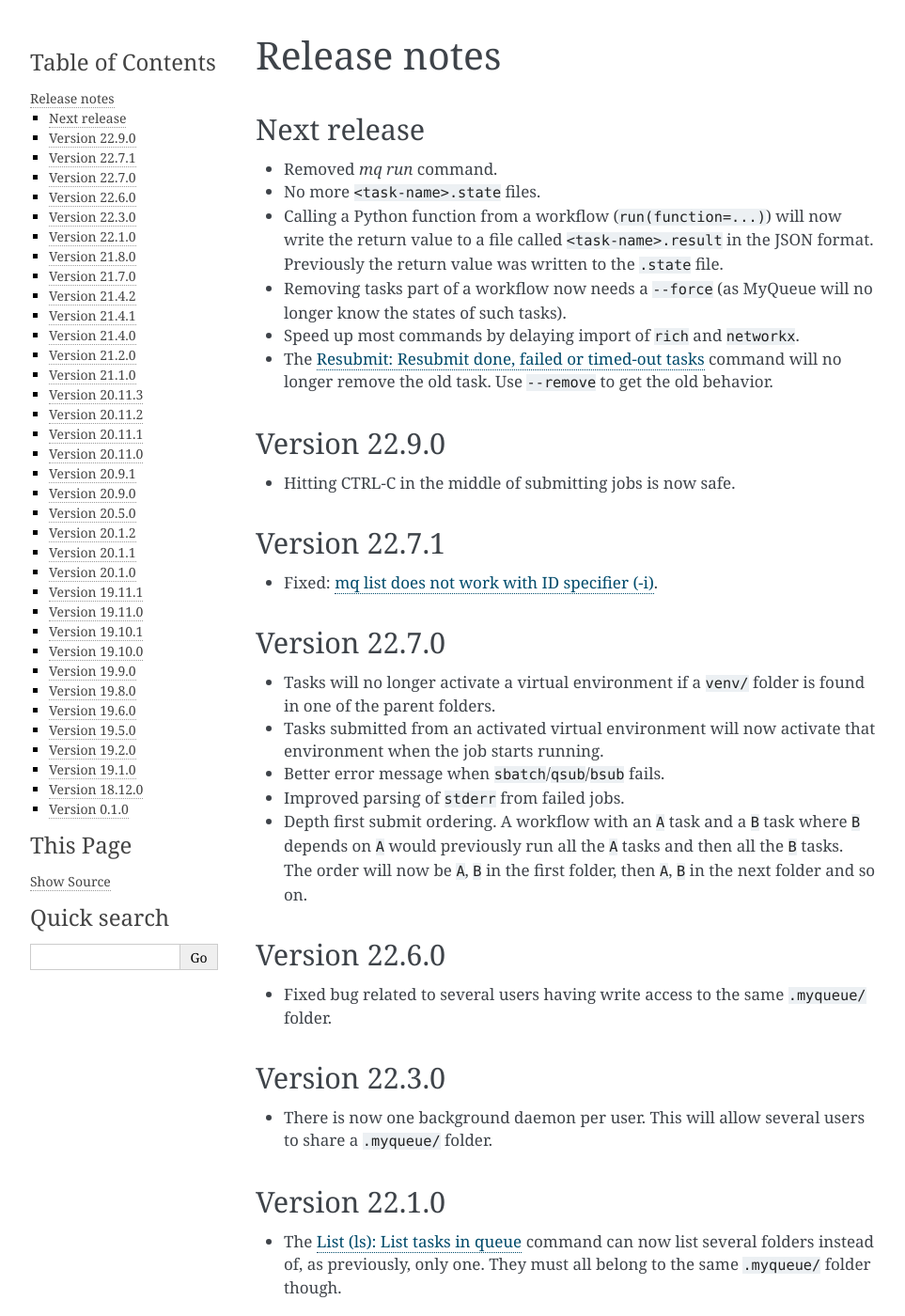
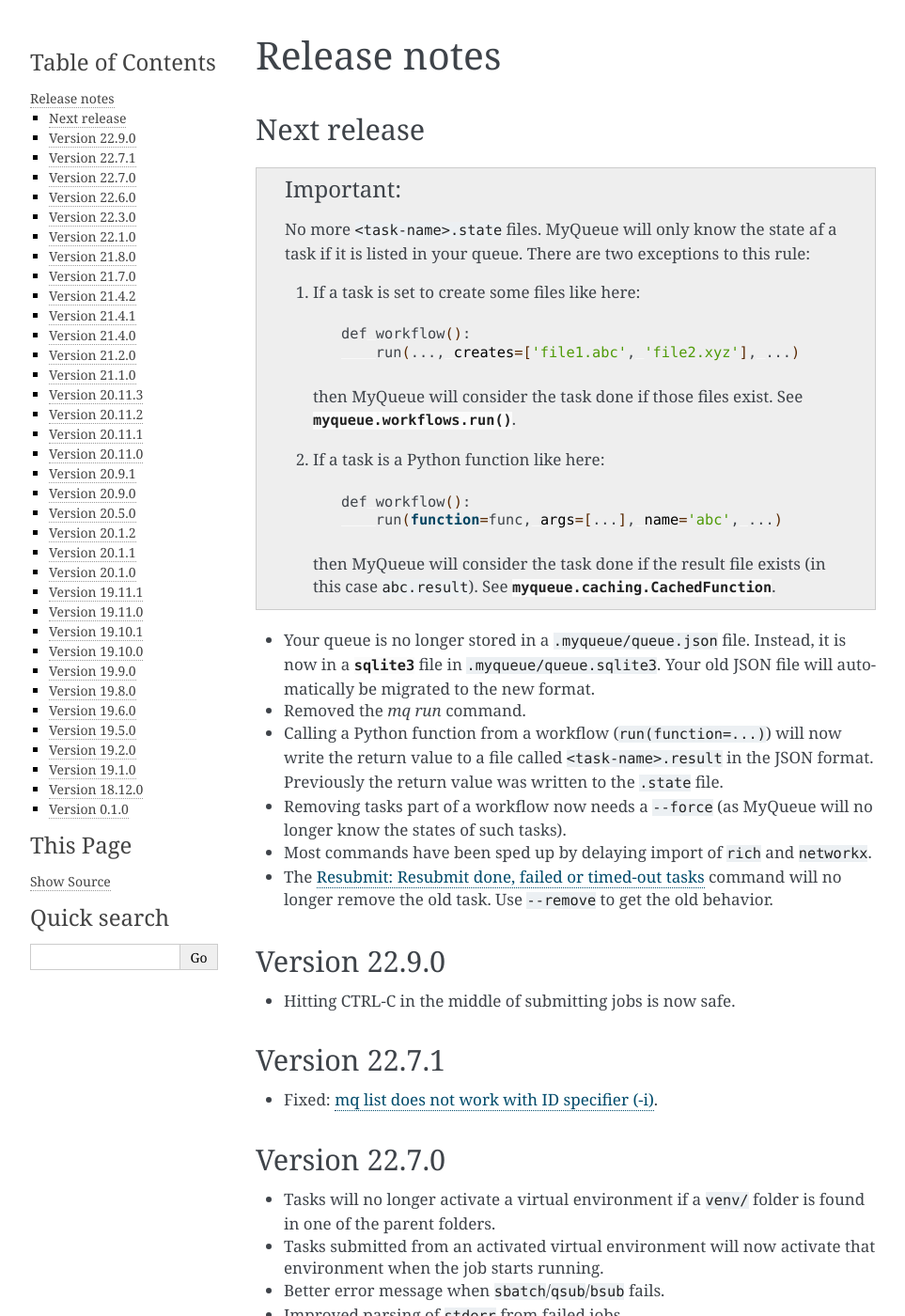
Before and after one commit to Yangxinsix/myqueue, a Sphinx documentation site: the page built from docs/releasenotes.rst, in a window 1280 px wide and 1400 px high. Shown: the whole window at 94% size, without its empty margins (148-1111 px from the left). Built offline with Sphinx 7.4.7, drawn with Linux system fonts in a browser that asks for light colours.

Commit message:
Release notes

```diff
--- a/docs/releasenotes.rst
+++ b/docs/releasenotes.rst
@@ -9,15 +9,46 @@
 Next release
 ============
 
-* Removed *mq run* command.
-* No more ``<task-name>.state`` files.
+.. important::
+
+   No more ``<task-name>.state`` files.  MyQueue will only know the state
+   af a task if it is listed in your queue.  There are two exceptions to
+   this rule:
+
+   1) If a task is set to create some files like here::
+
+        def workflow():
+            run(..., creates=['file1.abc', 'file2.xyz'], ...)
+
+      then MyQueue will consider the task done if those files exist.
+      See :func:`myqueue.workflows.run`.
+
+   2) If a task is a Python function like here::
+
+        def workflow():
+            run(function=func, args=[...], name='abc', ...)
+
+      then MyQueue will consider the task done if the result file exists
+      (in this case ``abc.result``).  See
+      :class:`myqueue.caching.CachedFunction`.
+
+* Your queue is no longer stored in a ``.myqueue/queue.json`` file.  Instead,
+  it is now in a :mod:`sqlite3` file in ``.myqueue/queue.sqlite3``.
+  Your old JSON file will automatically be migrated to the new format.
+
+* Removed the *mq run* command.
+
 * Calling a Python function from a workflow (``run(function=...)``)
   will now write the return value to a file called ``<task-name>.result``
   in the JSON format.  Previously the return value was written to the
   ``.state`` file.
+
 * Removing tasks part of a workflow now needs a ``--force``
   (as MyQueue will no longer know the states of such tasks).
-* Speed up most commands by delaying import of ``rich`` and ``networkx``.
+
+* Most commands have been sped up by delaying import of ``rich``
+  and ``networkx``.
+
 * The :ref:`resubmit` command will no longer remove the old task.
   Use ``--remove`` to get the old behavior.
 
```
Also changed, not shown: docs/workflows.rst (+3 -7 lines).
